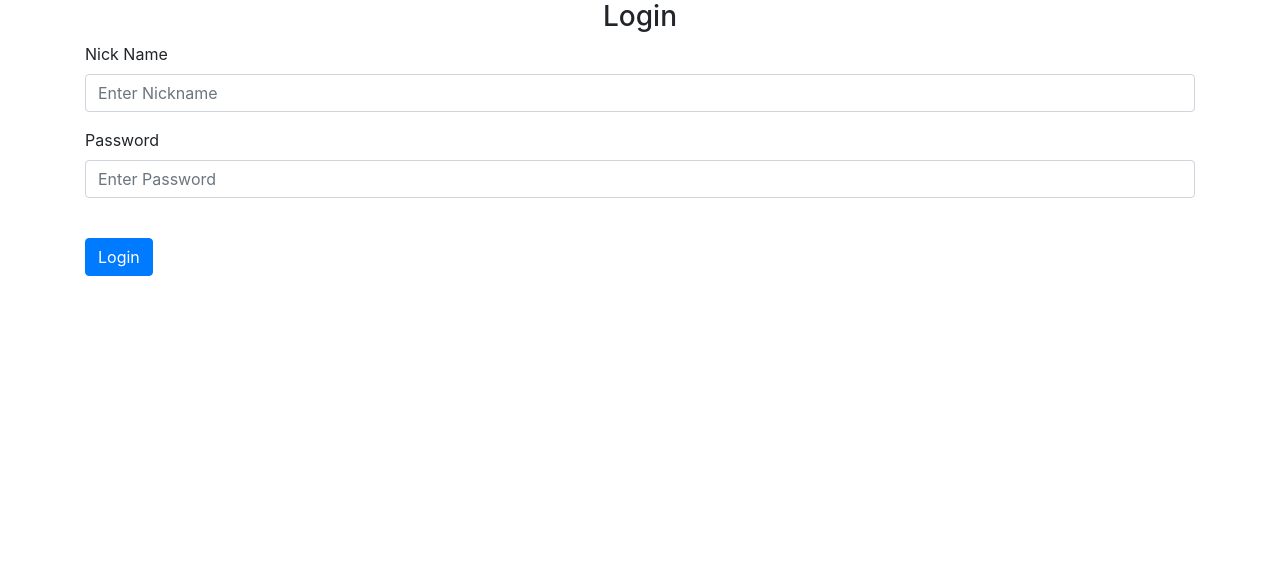
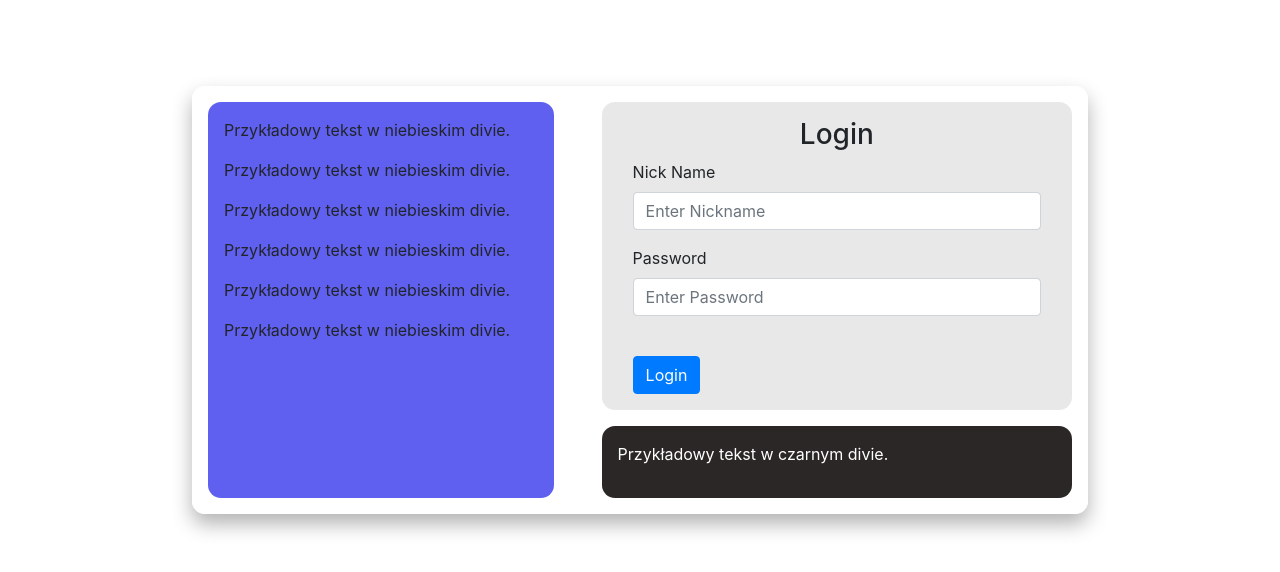
Before and after one commit to miedzygalaktycznygit/website, a Flask app: page /login in a window 1280 px wide. Shown: the part 56-628 px from the top of the page. Run offline with Flask 3, Linux system fonts and the light colour scheme; some libraries are stand-ins or nearby versions.

Commit message:
aktualizacja projektu

```diff
--- a/website/templates/base2.html
+++ b/website/templates/base2.html
@@ -58,16 +58,21 @@
             {% endfor %}
         {% endif %}
         {% endwith %}
-        <div style="background-color: rgb(148, 0, 0); margin: 10vh 10vw; padding: 1rem; display: flex; flex-wrap: wrap; gap: 1rem;">
+        <div style="background-color: rgba(255, 255, 255, 0.952); margin: 12vh 15vw; padding: 1rem; display: flex; flex-wrap: wrap; gap: 3rem; border-radius: 13px; transform: translateY(-10px); box-shadow: 0 10px 20px rgba(0, 0, 0, 0.3); transition: transform 0.3s ease, box-shadow 0.3s ease;">
             <!-- Niebieski div -->
-            <div style="background-color: blue; flex: 1; padding: 1rem;">
+            <div style="background-color: rgb(96, 96, 240); flex: 1; padding: 1rem; border-radius: 13px;">
+                <p>Przykładowy tekst w niebieskim divie.</p>
+                <p>Przykładowy tekst w niebieskim divie.</p>
+                <p>Przykładowy tekst w niebieskim divie.</p>
+                <p>Przykładowy tekst w niebieskim divie.</p>
+                <p>Przykładowy tekst w niebieskim divie.</p>
                 <p>Przykładowy tekst w niebieskim divie.</p>
             </div>
 
             <!-- Kontener dla zielonego i czarnego diva -->
-            <div style="flex: 1; display: flex; flex-direction: column; gap: 1rem;">
+            <div style="flex: 1.5; display: flex; flex-direction: column; gap: 1rem;">
                 <!-- Zielony div -->
-                <div style="background-color: rgb(15, 223, 8); flex: 7; padding: 1rem;">
+                <div style="background-color: rgb(231, 231, 231, 0.952); flex: 7; padding: 1rem; border-radius: 13px;">
                     <!-- Utrzymanie container w zielonym divie -->
                     <div class="container">
                         {% block content %}
@@ -75,7 +80,7 @@
                     </div>
                 </div>
                 <!-- Czarny div -->
-                <div style="background-color: black; flex: 3; padding: 1rem; color: white;">
+                <div style="background-color: rgb(44, 39, 39); flex: 3; padding: 1rem; color: white; border-radius: 13px;">
                     <p>Przykładowy tekst w czarnym divie.</p>
                 </div>
             </div>
--- a/website/templates/login.html
+++ b/website/templates/login.html
@@ -1,4 +1,4 @@
-{% extends "base.html" %}
+{% extends "base2.html" %}
 
 {% block title %} Login Page {% endblock %}
 
```
